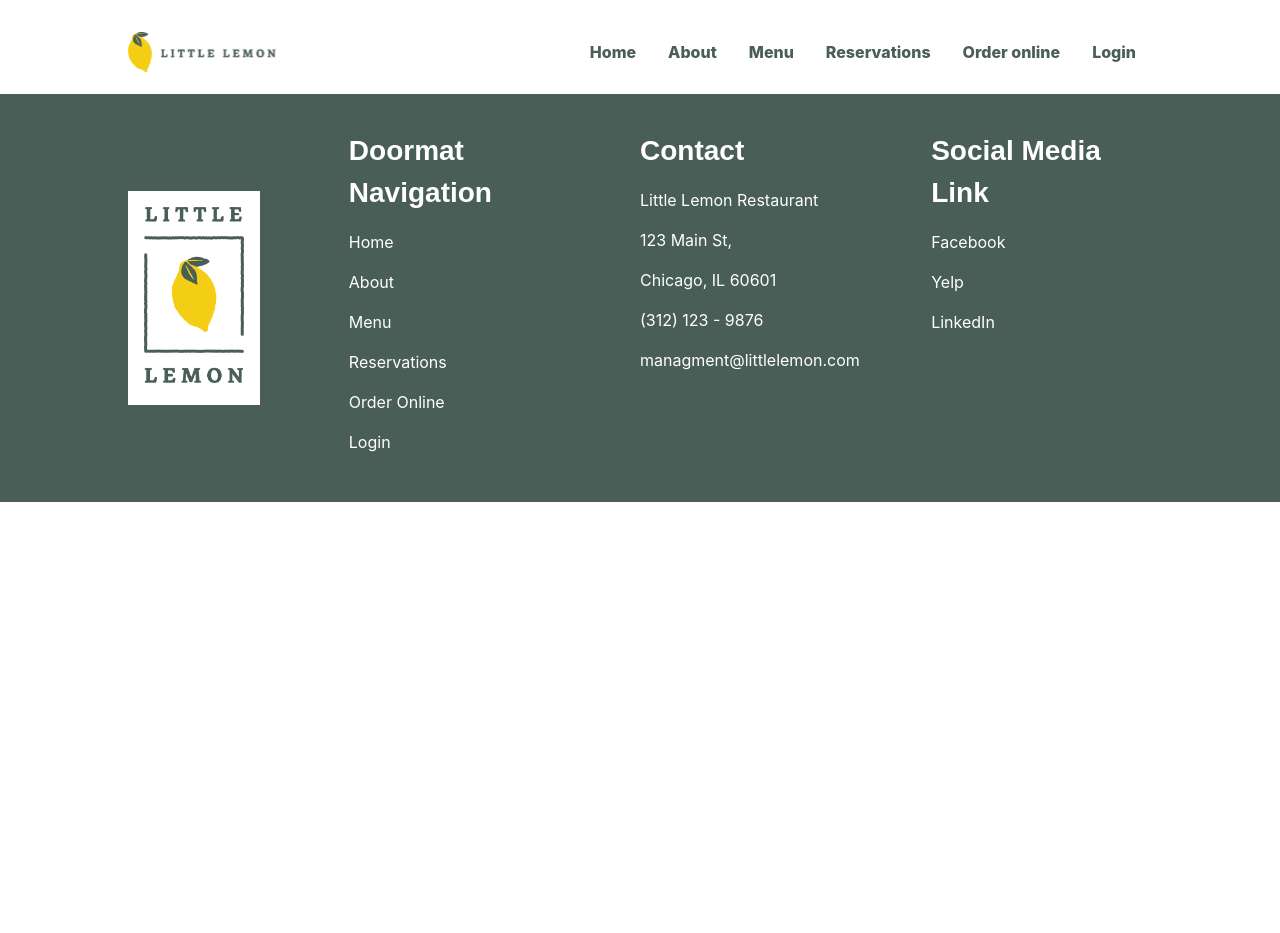
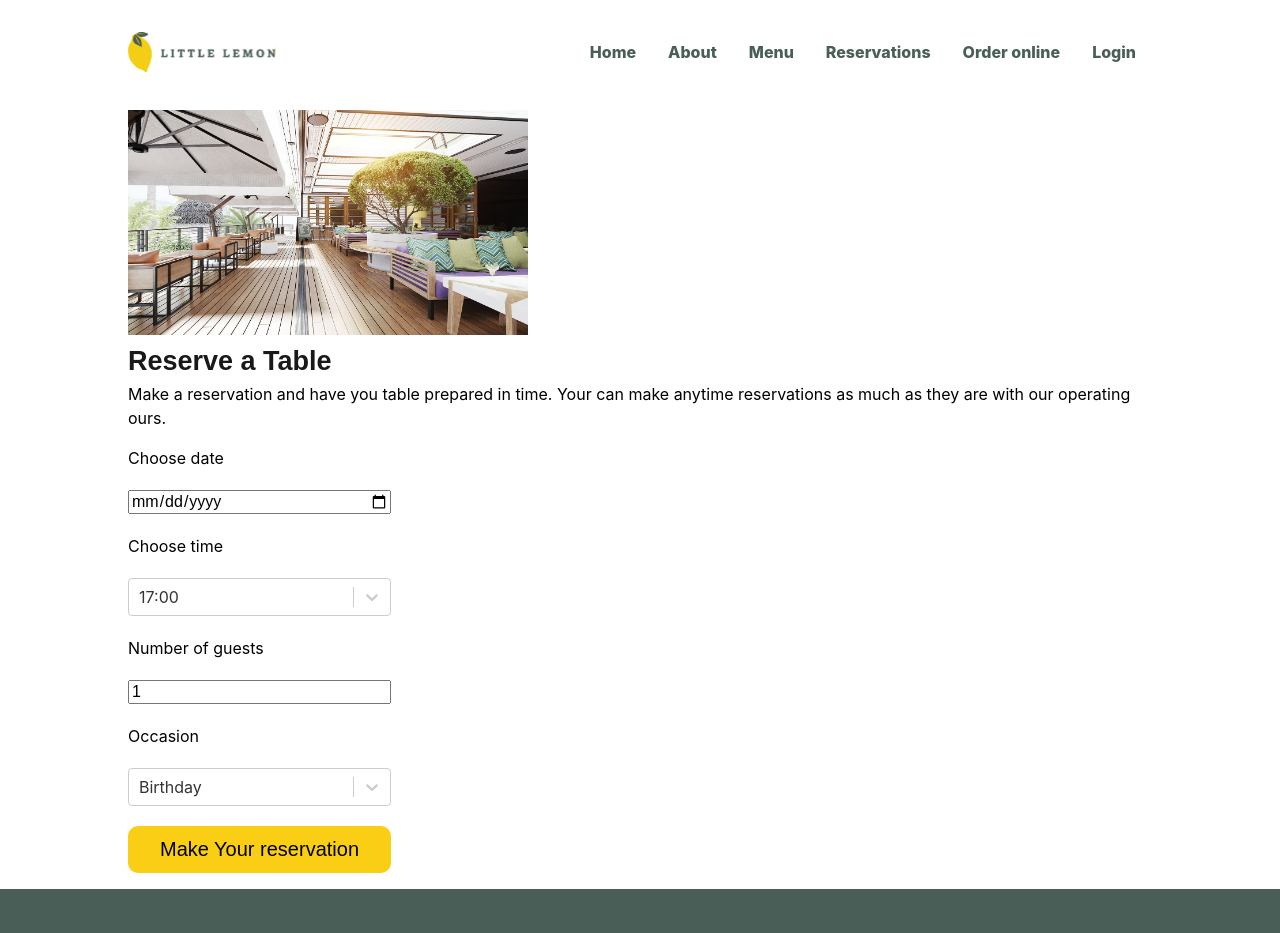
Before and after one commit to stevenabaco/meta-capstone-project, a React (Create React App) app: page /reservations in a window 1280 px wide. Shown: the top 933 px of the page. Before the commit the page ends 800 px from the top, so only its background shows below. Built offline with nearby package versions, Linux system fonts and the light colour scheme; a web font is replaced by a local one.

Commit message:
Add Bookings Widget and styles

```diff
--- a/package.json
+++ b/package.json
@@ -11,6 +11,7 @@
     "react-icons": "^4.7.1",
     "react-router-dom": "^6.6.2",
     "react-scripts": "5.0.1",
+    "react-select": "^5.7.0",
     "sass": "^1.57.1",
     "web-vitals": "^2.1.4"
   },
--- a/src/App.js
+++ b/src/App.js
@@ -2,12 +2,18 @@ import React from 'react';
 import { BrowserRouter as Router, Route, Routes } from 'react-router-dom';
 import Layout from './components/Layout/Layout';
 import Home from './components/Home/Home';
+import Bookings from './components/pages/BookingsPage';
 
 function App() {
   return (
 		<Router>
 			<Layout>
-				<Routes>
+        <Routes>
+          <Route
+            exact
+            path='/reservations'
+            element={<Bookings />}
+          />
 					<Route
 						path='/'
 						element={<Home />}
--- /dev/null
+++ b/src/components/pages/BookingsPage.js
@@ -0,0 +1,27 @@
+import React from 'react';
+import BookingsWidget from '../widgets/bookings-widget/BookingsWidget';
+
+import styles from './bookings-page.module.scss';
+
+const Bookings = () => {
+	return (
+		<div className={`${styles['bookings']}`}>
+			<div className={`${styles['bookings__container']}`}>
+				<div className={`${styles['bookings__image-wrapper']}`}>
+					<img
+						src={require('../../images/restaurant.jpg')}
+						alt='food on a platter'
+					/>
+				</div>
+        <h2 className={`${styles['bookings__heading']}`}>Reserve a Table</h2>
+				<p>
+					Make a reservation and have you table prepared in time. Your can make anytime
+					reservations as much as they are with our operating ours.
+				</p>
+				<BookingsWidget />
+			</div>
+		</div>
+	);
+};
+
+export default Bookings;
--- /dev/null
+++ b/src/components/pages/bookings-page.module.scss
@@ -0,0 +1,27 @@
+@import '../../styles/main.scss';
+
+.bookings {
+    display: flex;
+    flex-direction: column;
+    align-items: center;
+    padding: 1rem;
+}
+
+.bookings__container {
+    @include container;
+}
+.bookings__image-wrapper {
+    margin: 0;
+
+    img {
+        width:100%;
+        height:100%;
+        aspect-ratio: 16/9;
+        object-fit: cover;
+
+        max-width: 400px;
+    }
+}
+.bookings__heading {
+    margin-bottom: 0;
+}
--- /dev/null
+++ b/src/components/widgets/bookings-widget/BookingsWidget.js
@@ -0,0 +1,123 @@
+import React, { useState } from 'react';
+import Select from 'react-select';
+import styles from './bookings-widget.module.scss';
+
+const formStyles = {
+	display: 'grid',
+	maxWidth: '200px',
+	gap: '20px',
+};
+
+const BookingsWidget = () => {
+	const [date, setDate] = useState('');
+	const [time, setTime] = useState('17:00');
+	const [guests, setGuests] = useState('1');
+    const [occasion, setOccasion] = useState('Birthday');
+    const [selectedTime, setSelectedTime] = useState({ value: time, label: time });
+    const [selectedOccasion, setSelectedOccasion] = useState({ value: occasion, label: occasion });
+    const timeOptions = [
+            {
+                value: '17:00',
+                label: '17:00'
+            },
+            {
+                value: '18:00',
+                label: '18:00'
+            },
+            {
+                value: '19:00',
+                label: '19:00'
+            },
+            {
+                value: '20:00',
+                label: '20:00'
+            },
+            {
+                value: '21:00',
+                label: '21:00'
+            },
+            {
+                value: '22:00',
+                label: '22:00'
+            }
+    ]
+
+    const occasionOptions = [
+        {
+            value: 'Birthday',
+            label: 'Birthday'
+        },
+        {
+            value: 'Anniversary',
+            label: 'Anniversary'
+        }
+        ]
+
+
+
+
+    const handleSubmit = (event) => {
+		event.preventDefault();
+		// For the future if we connect another page we can pass the form data (date, time, guests, occasion) to the next page
+		// we can use the `useHistory` hook from `react-router-dom` to navigate to the next page
+		// and pass the form data as props to the next page component
+        // for now we can just console log the data to make sure it's pulling the information
+        console.log("Your reservation has been completed!")
+        console.log('Date:', date);
+		console.log('Time:', time);
+		console.log('Guests:', guests);
+		console.log('Occasion:', occasion);
+	}
+
+	return (
+		<>
+			<form
+				style={formStyles}
+				onSubmit={handleSubmit}>
+				<label htmlFor='res-date'>Choose date</label>
+				<input
+					type='date'
+					id='res-date'
+					value={date}
+					onChange={(e) => setDate(e.target.value)}
+				/>
+				<label htmlFor='res-time'>Choose time</label>
+				<Select
+					id='res-time '
+					value={selectedTime}
+					onChange={(selectedTime) => {
+						setSelectedTime(selectedTime);
+						setTime(selectedTime.value);
+					}}
+					options={timeOptions}
+				/>
+				<label htmlFor='guests'>Number of guests</label>
+				<input
+					type='number'
+					placeholder='1'
+					min='1'
+					max='10'
+					id='guests'
+					value={guests}
+					onChange={(e) => setGuests(e.target.value)}
+				/>
+				<label htmlFor='occasion'>Occasion</label>
+				<Select
+					id='occasion'
+					value={selectedOccasion}
+					onChange={(selectedOccasion) => {
+                        setSelectedOccasion(selectedOccasion);
+                        setOccasion(selectedOccasion);
+					}}
+					options={occasionOptions}/>
+				<input
+					type='submit'
+                    value='Make Your reservation'
+                    className={`${styles['button']}`}
+				/>
+			</form>
+		</>
+	);
+};
+
+export default BookingsWidget;
--- /dev/null
+++ b/src/components/widgets/bookings-widget/bookings-widget.module.scss
@@ -0,0 +1,16 @@
+@import '../../../styles/main.scss';
+
+.button {
+    @include resetBtn;
+    background-color: $color-secondary;
+    padding: .75rem 2rem;
+    border-radius: 10px;
+    @include x-rem(font-size, 20px);
+
+    &:hover,&:focus {
+        background-color: $color-tertiary;
+        box-shadow: 1px 1px 25px 1px rgba(0, 0, 0, 0.42);
+	    -webkit-box-shadow: -1px 17px 24px 2px rgba(0, 0, 0, 0.42);
+	    -moz-box-shadow: -1px 17px 24px 2px rgba(0, 0, 0, 0.42);
+    }
+}
```
Also changed, not shown: 1 other file (tests, documents, lock files or other folders).
